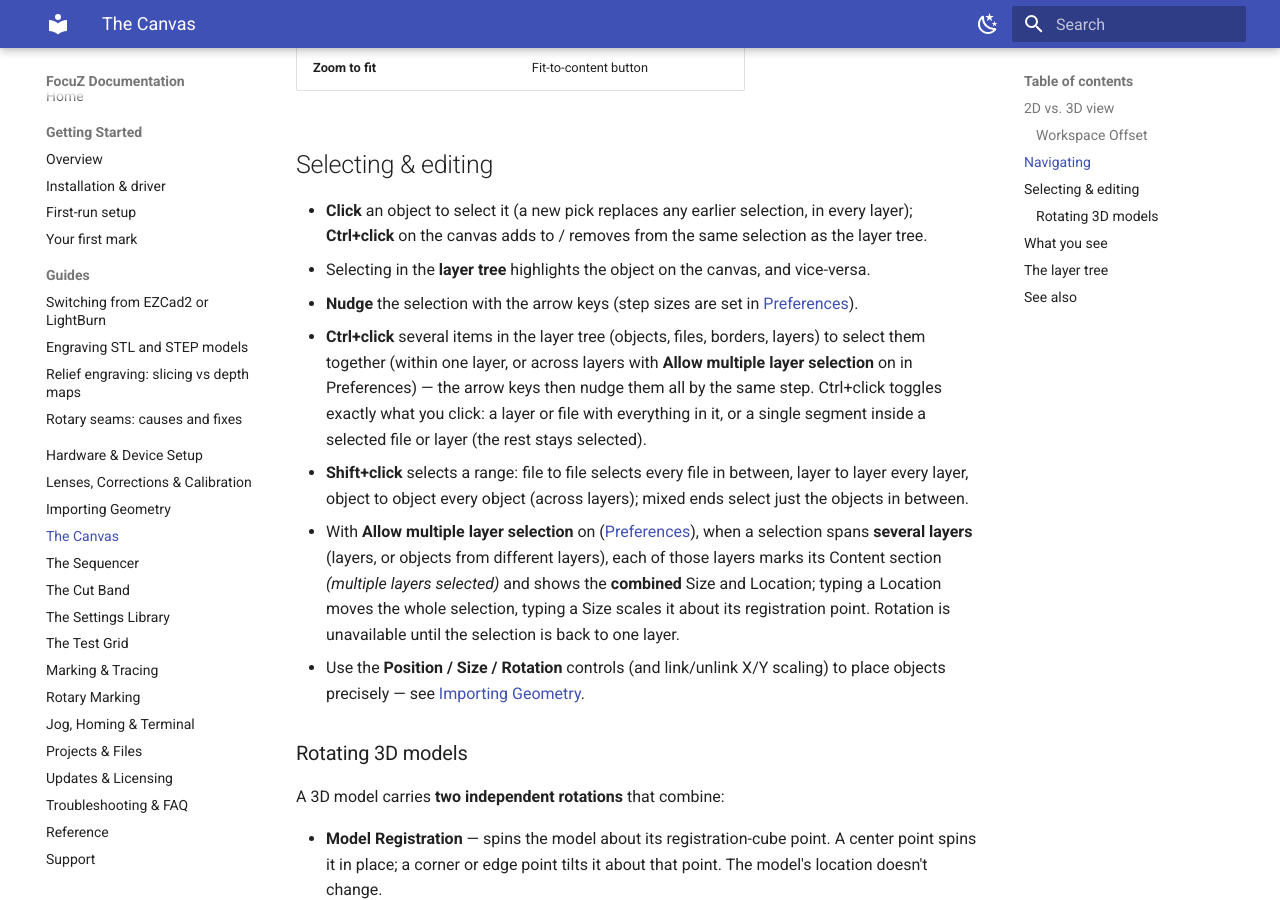
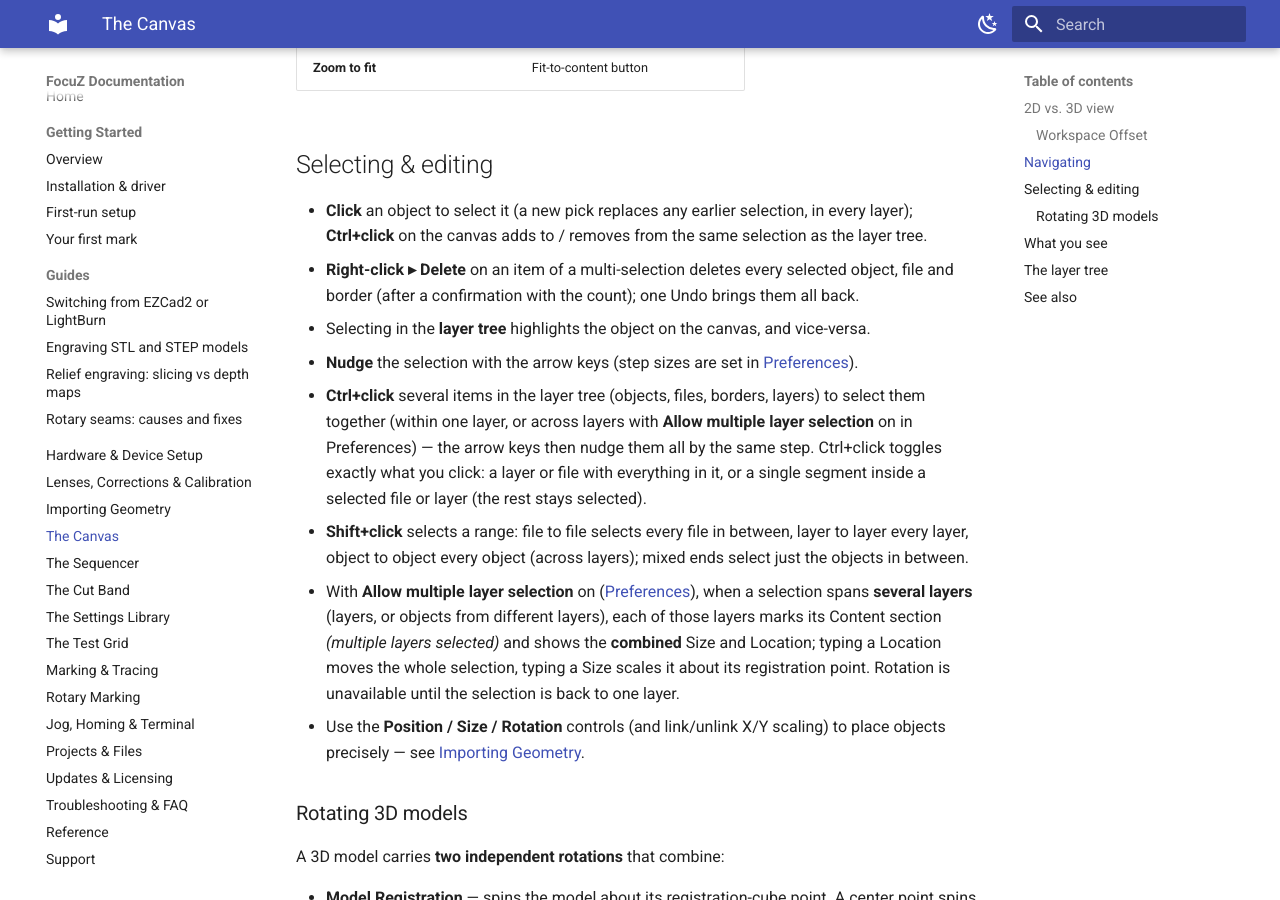
Before and after one commit to Lokahi-Shop/focuz-docs, an MkDocs documentation site: the page built from docs/canvas.md, in a window 1280 px wide and 900 px high, scrolled down 1484 px. Built offline with MkDocs 1.6.1 and Material for MkDocs 9.7.7, drawn with Linux system fonts in a browser that asks for light colours.

Commit message:
Canvas: delete a multi-selection from the layer tree
Co-Authored-By: Claude Opus 5.5 <noreply@anthropic.com>

```diff
--- a/docs/canvas.md
+++ b/docs/canvas.md
@@ -47,6 +47,8 @@ surface. On a rotary job it also marks the axis height and each part surface.
 
 - **Click** an object to select it (a new pick replaces any earlier selection, in every layer);
   **Ctrl+click** on the canvas adds to / removes from the same selection as the layer tree.
+- **Right-click ▸ Delete** on an item of a multi-selection deletes every selected object, file and border
+  (after a confirmation with the count); one Undo brings them all back.
 - Selecting in the **layer tree** highlights the object on the canvas, and vice-versa.
 - **Nudge** the selection with the arrow keys (step sizes are set in [Preferences](projects-files.md)).
 - **Ctrl+click** several items in the layer tree (objects, files, borders, layers) to select them together
```
